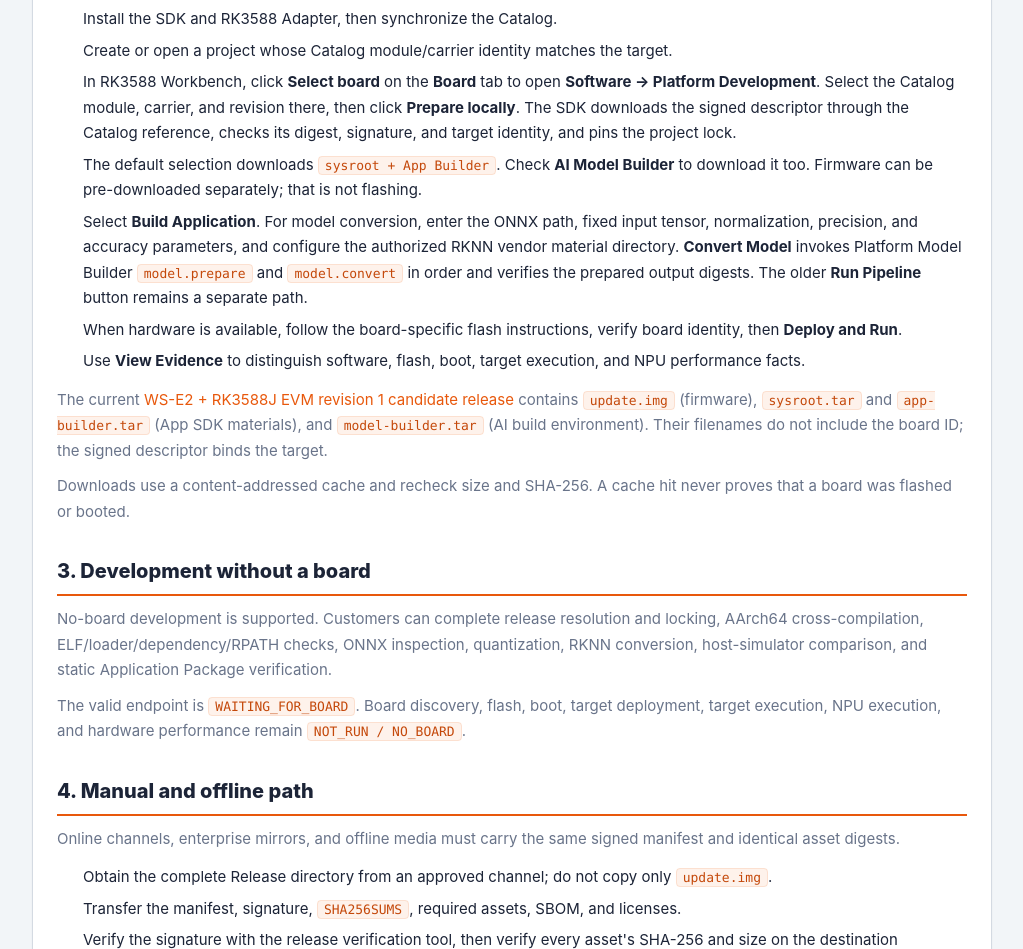
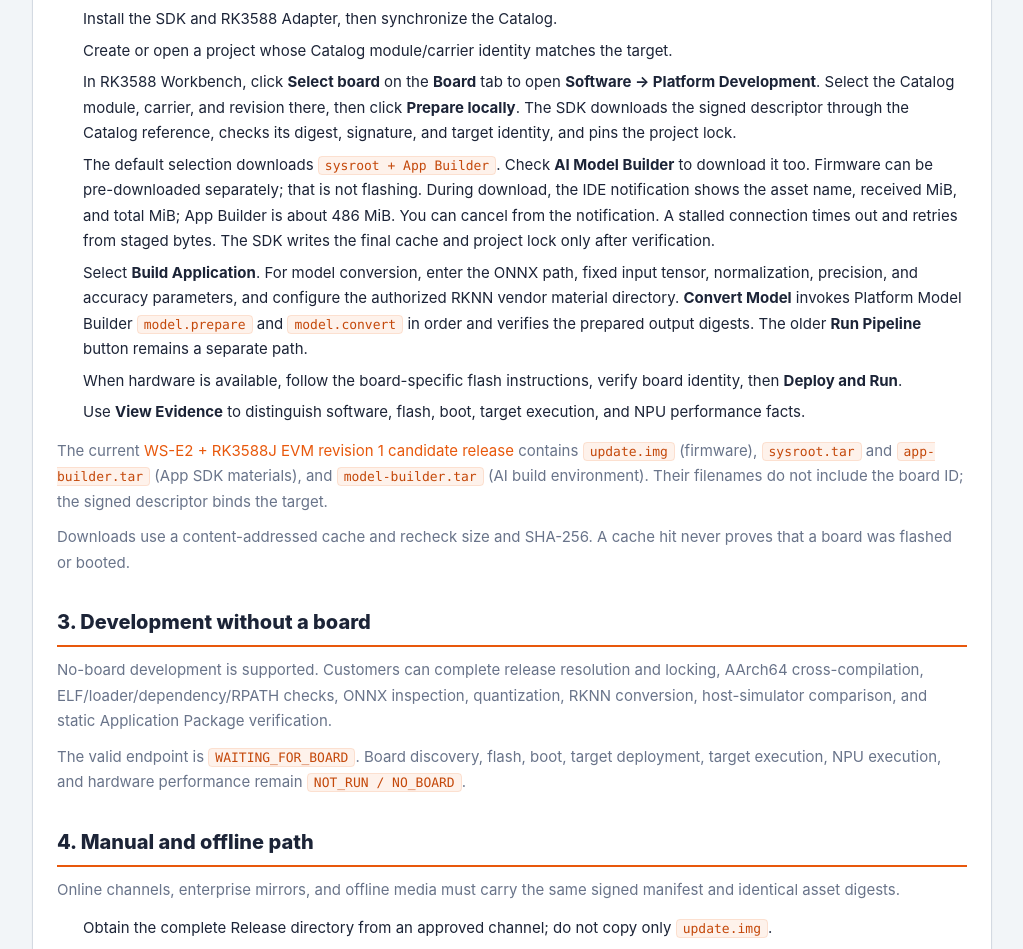
Before and after one commit to butonlyif/evoverse-sdk-releases, a plain HTML site: page docs/en/view/rk3588/platform-development-guide.html in a window 1280 px wide. Shown: the part 1032-1981 px from the top of the page, without its empty margins (128-1151 px from the left). Drawn offline with Linux system fonts and the light colour scheme.

Commit message:
release: v1.0.1 packages and docs portal snapshot
Refresh zh/en Pages snapshots and bilingual download tables; attach SHA256SUMS-v1.0.1.txt.

```diff
--- a/docs/en/view/rk3588/platform-development-guide.html
+++ b/docs/en/view/rk3588/platform-development-guide.html
@@ -127,7 +127,8 @@ Current boundary: software qualification can finish without a board. Flash, boot
 <li>Install the SDK and RK3588 Adapter, then synchronize the Catalog.</li>
 <li>Create or open a project whose Catalog module/carrier identity matches the target.</li>
 <li>In RK3588 Workbench, click <strong>Select board</strong> on the <strong>Board</strong> tab to open <strong>Software → Platform Development</strong>. Select the Catalog module, carrier, and revision there, then click <strong>Prepare locally</strong>. The SDK downloads the signed descriptor through the Catalog reference, checks its digest, signature, and target identity, and pins the project lock.</li>
-<li>The default selection downloads <code>sysroot + App Builder</code>. Check <strong>AI Model Builder</strong> to download it too. Firmware can be pre-downloaded separately; that is not flashing.</li>
+<li>The default selection downloads <code>sysroot + App Builder</code>. Check <strong>AI Model Builder</strong> to download it too. Firmware can be pre-downloaded separately; that is not flashing.
+   During download, the IDE notification shows the asset name, received MiB, and total MiB; App Builder is about 486 MiB. You can cancel from the notification. A stalled connection times out and retries from staged bytes. The SDK writes the final cache and project lock only after verification.</li>
 <li>Select <strong>Build Application</strong>. For model conversion, enter the ONNX path, fixed input tensor, normalization, precision, and accuracy parameters, and configure the authorized RKNN vendor material directory. <strong>Convert Model</strong> invokes Platform Model Builder <code>model.prepare</code> and <code>model.convert</code> in order and verifies the prepared output digests. The older <strong>Run Pipeline</strong> button remains a separate path.</li>
 <li>When hardware is available, follow the board-specific flash instructions, verify board identity, then <strong>Deploy and Run</strong>.</li>
 <li>Use <strong>View Evidence</strong> to distinguish software, flash, boot, target execution, and NPU performance facts.</li>
```
Also changed, not shown: docs/zh/view/rk3588/Platform-Development使用指南.html (+2 -1 lines), SHA256SUMS-v1.0.1.txt, 2 other files.
